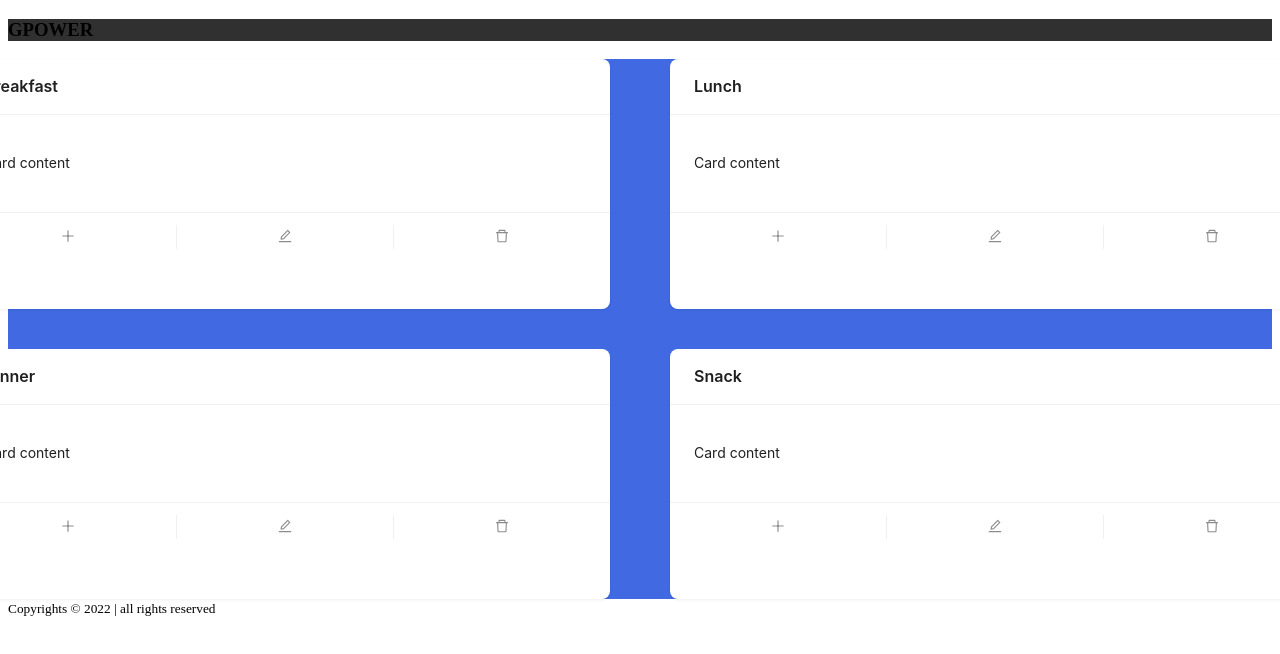
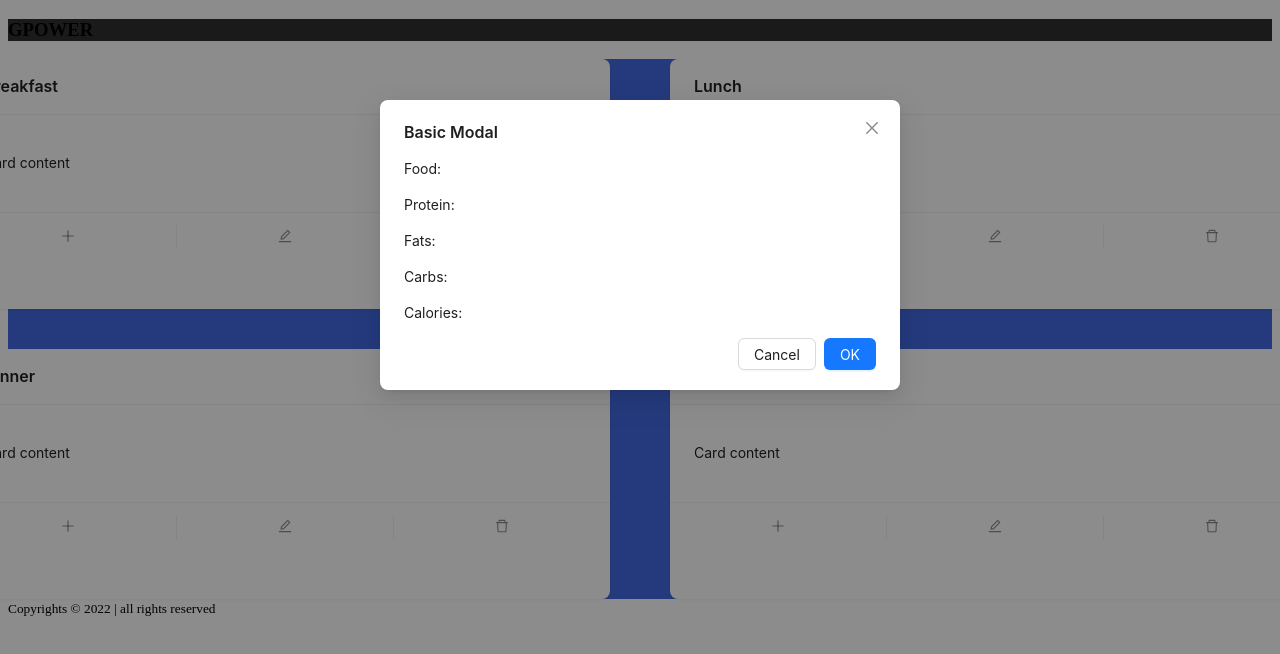
Before and after one commit to GiannaDavila/Final-project-web, a React (Create React App) app: page / in a window 1280 px wide. Both pictures are taken after a click on the element 68 px from the left and 238 px from the top of the page. Shown: the top 654 px of the page. Built offline with nearby package versions, Linux system fonts and the light colour scheme.

Commit message:
added modal for add button

```diff
--- a/src/Components/addItem.jsx
+++ b/src/Components/addItem.jsx
@@ -14,7 +14,7 @@ export default function AddItem ({ setToggle, toggle}){
             return
         }
         const newItem = { food, protein, carbs, fats, calories}
-        fetch('http://127.0.0.1:5003/food',{
+        fetch('https://hosting-food-final-project-gd.web.app',{
             method: 'POST',
             headers: {
                 'Content-Type': 'application/json'
--- a/src/pages/Home.jsx
+++ b/src/pages/Home.jsx
@@ -1,22 +1,42 @@
-import { Card } from 'antd';
+import { Card, Modal, Button } from 'antd';
+import { useState } from 'react';
+import AddItem from '../Components/addItem';
 import { EditOutlined, DeleteOutlined, PlusOutlined } from '@ant-design/icons';
 
 
 
 export default function HomePage() {
+    const [isModalOpen, setIsModalOpen] = useState(false);
+  const showModal = () => {
+    setIsModalOpen(true);
+  };
+  const handleOk = () => {
+    setIsModalOpen(false);
+  };
+  const handleCancel = () => {
+    setIsModalOpen(false);
+  };
     return (
         <div style={{backgroundColor:"royalblue"}}>
+            <Modal title="Basic Modal" open={isModalOpen} onOk={handleOk} onCancel={handleCancel}>
+        <p>Food:</p>
+        <p>Protein:</p>
+        <p>Fats:</p>
+        <p>Carbs:</p>
+        <p>Calories:</p>
+      </Modal>
         <div style={{display: "flex", justifyContent: "center"}}>
             <div className="site-card-border-less-wrapper" style={{paddingRight: "60px"}}>
                 <Card
                     title="Breakfast"
                     bordered={false}
+                    hoverable={true}
                     style={{
                         width: 650,
                         height: 250,
                     }}
                     actions={[
-                        <PlusOutlined key="add"/>,
+                        <PlusOutlined key="add" onClick={showModal}/>,
                        <EditOutlined key="edit" />,
                        <DeleteOutlined key="delete"/>
                     ]}
@@ -34,7 +54,7 @@ export default function HomePage() {
                         height: 250,
                     }}
                     actions={[
-                        <PlusOutlined key="add"/>,
+                        <PlusOutlined key="add" onClick={showModal}/>,
                        <EditOutlined key="edit" />,
                        <DeleteOutlined key="delete"/>
                     ]}
@@ -48,12 +68,13 @@ export default function HomePage() {
                 <Card
                     title="Dinner"
                     bordered={false}
+                    hoverable={true}
                     style={{
                         width: 650,
                         height: 250,
                     }}
                     actions={[
-                        <PlusOutlined key="add"/>,
+                        <PlusOutlined key="add" onClick={showModal}/>,
                        <EditOutlined key="edit" />,
                        <DeleteOutlined key="delete"/>
                     ]}
@@ -65,12 +86,13 @@ export default function HomePage() {
                 <Card
                     title="Snack"
                     bordered={false}
+                    hoverable={true}
                     style={{
                         width: 650,
                         height: 250,
                     }}
                     actions={[
-                        <PlusOutlined key="add"/>,
+                        <PlusOutlined key="add" onClick={showModal}/>,
                        <EditOutlined key="edit" />,
                        <DeleteOutlined key="delete"/>
                     ]}
```
